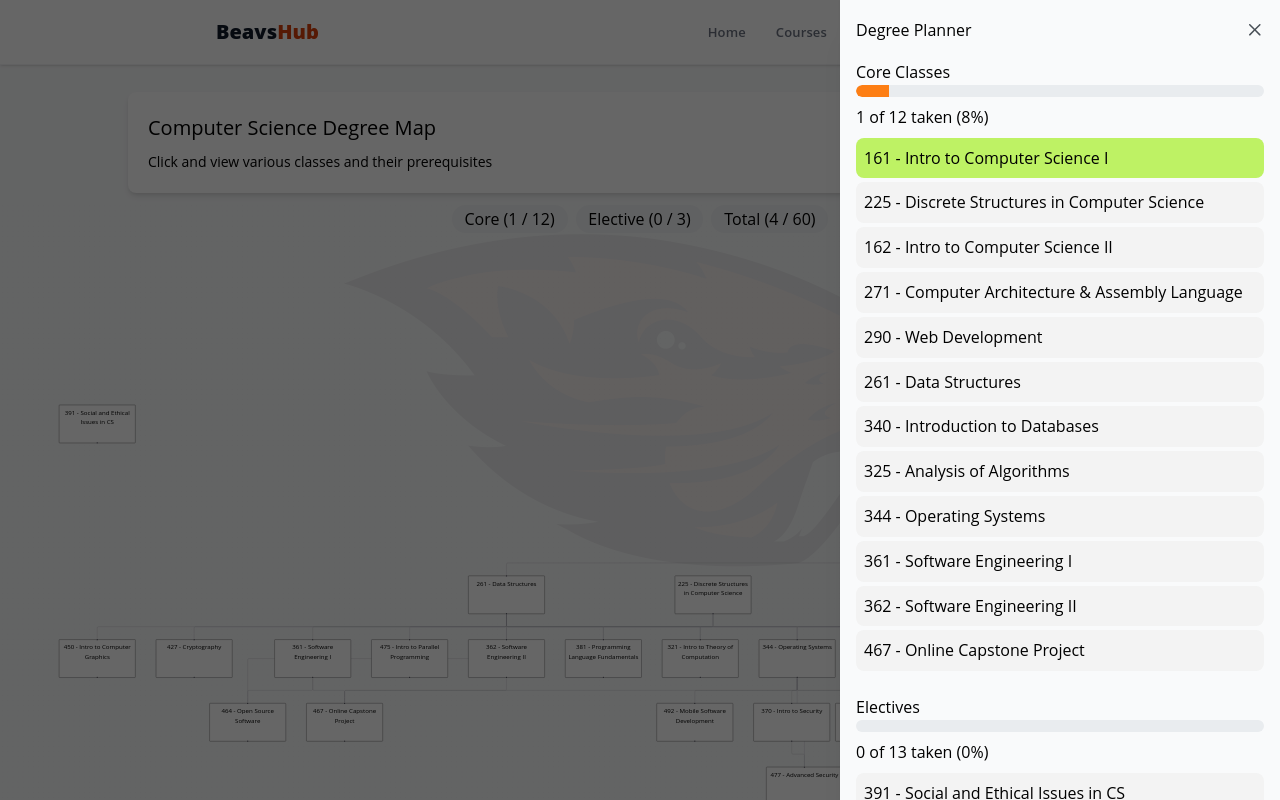
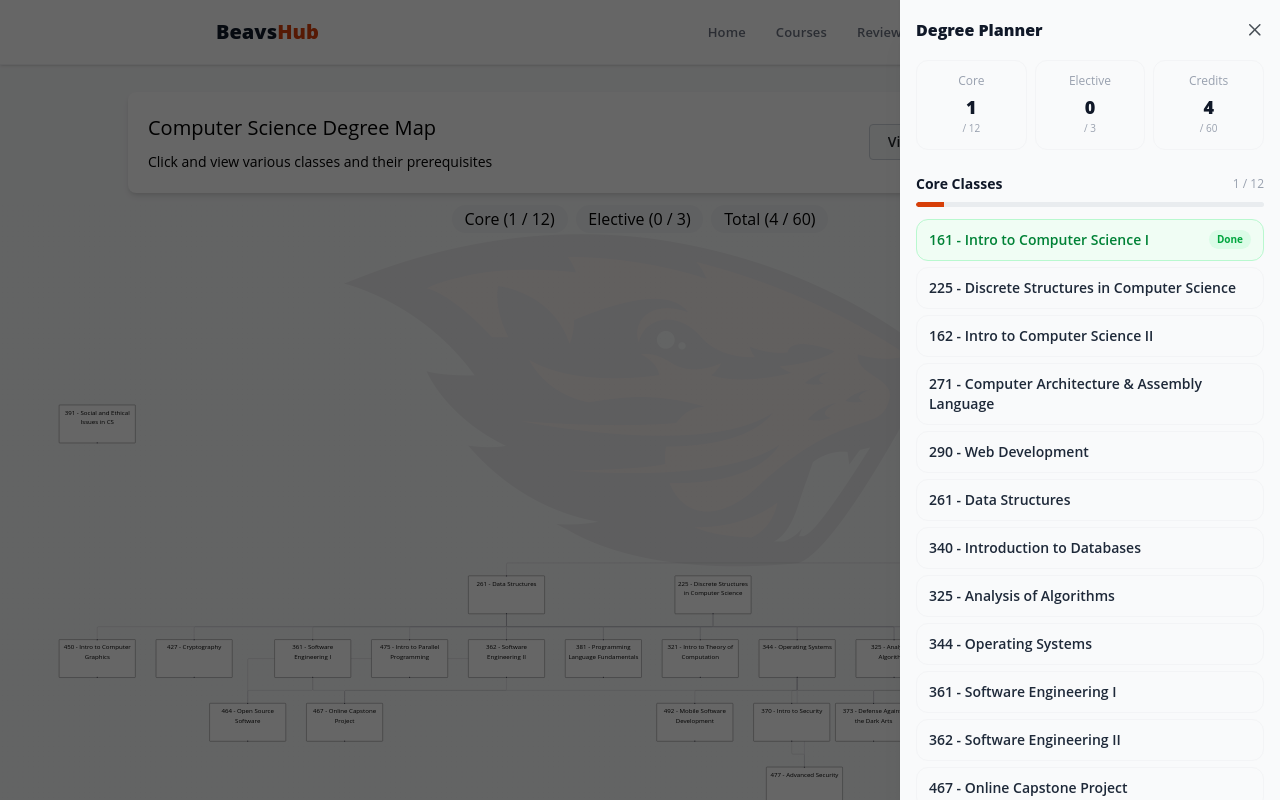
Before and after one commit to paul-nguyen-1/BeavsHubV2, a React (Vite) app in the folder client/: page /planner in a window 1280 px wide. Both pictures are taken after a click on the element "161 - Intro to Computer Science I". Shown: the top 800 px of the page. Built offline with nearby package versions, Linux system fonts and the light colour scheme; no server answers.

Commit message:
Refactor LayoutFlow and Planner components; enhance UI with new layout and button features, and update view mode in Course component

```diff
--- a/client/src/components/reactFlow/layoutFlow.jsx
+++ b/client/src/components/reactFlow/layoutFlow.jsx
@@ -17,7 +17,6 @@ import {
   useReactFlow,
 } from "@xyflow/react";
 import "@xyflow/react/dist/style.css";
-import { useDisclosure } from "@mantine/hooks";
 import { Drawer, Pill, Progress, Text } from "@mantine/core";
 import { classType } from "../../misc/utils.js";
 import { Link } from "@tanstack/react-router";
@@ -150,9 +149,8 @@ const getLayoutedElements = (nodes, edges, options = {}) => {
     .catch(console.error);
 };
 
-export const LayoutFlow = () => {
+export const LayoutFlow = ({ opened, open, close }) => {
   const dispatch = useDispatch();
-  const [opened, { open, close }] = useDisclosure(false);
   const { fitView } = useReactFlow();
   const [currentNodeId, setCurrentNodeId] = useState(null);
   const [activeDirection, setActiveDirection] = useState("DOWN");
@@ -360,77 +358,98 @@ export const LayoutFlow = () => {
         opened={opened}
         onClose={close}
         position="right"
-        title="Degree Planner"
+        size="sm"
+        title={<span className="font-black text-gray-900">Degree Planner</span>}
       >
-        <h3>Core Classes</h3>
-        <Progress value={percentCore} size="lg" color="orange" radius="xl" />
-        <p style={{ marginTop: "0.5rem" }}>
-          {takenCore} of {coreNodes.length} taken ({percentCore}%)
-        </p>
-        <div style={{ marginTop: "0.5rem", marginBottom: "1.5rem" }}>
-          {coreNodes.map((node) => (
-            <div
-              key={node.id}
-              style={{
-                padding: "0.5rem",
-                marginBottom: "0.25rem",
-                borderRadius: "0.5rem",
-                backgroundColor: node.taken ? "#bef264" : "#f3f3f3",
-              }}
-            >
-              <Link
-                key={node.data?.label}
-                to="/reviews"
-                onClick={() =>
-                  dispatch(setSelectedCourse(`CS ${node.data?.label}`))
-                }
-              >
-                {node.data?.label}
-              </Link>
+        <div className="flex flex-col gap-6">
+
+          {/* Summary pills */}
+          <div className="grid grid-cols-3 gap-2">
+            {[
+              { label: "Core", taken: takenCore, total: 12 },
+              { label: "Elective", taken: takenElectives, total: 3 },
+              { label: "Credits", taken: takenCore * 4 + takenElectives * 4, total: 60 },
+            ].map(({ label, taken, total }) => (
+              <div key={label} className="flex flex-col items-center bg-gray-50 border border-gray-100 rounded-xl py-3 px-2">
+                <span className="text-xs text-gray-400 font-medium mb-1">{label}</span>
+                <span className="text-lg font-black text-gray-900">{taken}</span>
+                <span className="text-[10px] text-gray-400">/ {total}</span>
               </div>
             ))}
           </div>
-        <h3>Electives</h3>
-        <Progress
-          value={percentElectives}
-          size="lg"
-          color="orange"
-          radius="xl"
-        />
-        <p style={{ marginTop: "0.5rem" }}>
-          {takenElectives} of {electiveNodes.length} taken ({percentElectives}
-          %)
-        </p>
-        <div style={{ marginTop: "0.5rem" }}>
+
+          {/* Core section */}
+          <div>
+            <div className="flex items-center justify-between mb-2">
+              <span className="text-sm font-bold text-gray-900">Core Classes</span>
+              <span className="text-xs text-gray-400">{takenCore} / 12</span>
+            </div>
+            <Progress value={percentCore} size="sm" color="#d73f09" radius="xl" mb="sm" />
+            <div className="flex flex-col gap-1.5">
+              {coreNodes.map((node) => (
+                <Link
+                  key={node.id}
+                  to="/reviews"
+                  onClick={() => dispatch(setSelectedCourse(`CS ${node.data?.label}`))}
+                  className="no-underline"
+                >
+                  <div className={`flex items-center justify-between rounded-xl px-3 py-2.5 border transition-all duration-150 ${
+                    node.taken
+                      ? "bg-green-50 border-green-200"
+                      : "bg-gray-50 border-gray-100 hover:bg-orange-50 hover:border-orange-100"
+                  }`}>
+                    <span className={`text-sm font-semibold ${node.taken ? "text-green-700" : "text-gray-800"}`}>
+                      {node.data?.label}
+                    </span>
+                    {node.taken && (
+                      <span className="text-[10px] font-bold text-green-600 bg-green-100 px-2 py-0.5 rounded-full">Done</span>
+                    )}
+                  </div>
+                </Link>
+              ))}
+            </div>
+          </div>
+
+          {/* Electives section */}
+          <div>
+            <div className="flex items-center justify-between mb-2">
+              <span className="text-sm font-bold text-gray-900">Electives</span>
+              <span className="text-xs text-gray-400">{takenElectives} / 3</span>
+            </div>
+            <Progress value={percentElectives} size="sm" color="#f28705" radius="xl" mb="sm" />
+            <div className="flex flex-col gap-1.5">
               {electiveNodes.map((node) => (
-            <div
+                <Link
                   key={node.id}
-              style={{
-                padding: "0.5rem",
-                marginBottom: "0.25rem",
-                borderRadius: "0.5rem",
-                backgroundColor: node.taken ? "#bef264" : "#f3f3f3",
-              }}
+                  to="/reviews"
+                  onClick={() => dispatch(setSelectedCourse(`CS ${node.data?.label}`))}
+                  className="no-underline"
                 >
-              <Link
-                key={node.data?.label}
-                to="/reviews"
-                onClick={() =>
-                  dispatch(setSelectedCourse(`CS ${node.data?.label}`))
-                }
-              >
+                  <div className={`flex items-center justify-between rounded-xl px-3 py-2.5 border transition-all duration-150 ${
+                    node.taken
+                      ? "bg-green-50 border-green-200"
+                      : "bg-gray-50 border-gray-100 hover:bg-orange-50 hover:border-orange-100"
+                  }`}>
+                    <span className={`text-sm font-semibold ${node.taken ? "text-green-700" : "text-gray-800"}`}>
                       {node.data?.label}
+                    </span>
+                    {node.taken && (
+                      <span className="text-[10px] font-bold text-green-600 bg-green-100 px-2 py-0.5 rounded-full">Done</span>
+                    )}
+                  </div>
                 </Link>
+              ))}
             </div>
-          ))}
+          </div>
+
         </div>
       </Drawer>
     </ReactFlow>
   );
 };
 
-export const LayoutFlowWithProvider = () => (
+export const LayoutFlowWithProvider = ({ opened, open, close }) => (
   <ReactFlowProvider>
-    <LayoutFlow />
+    <LayoutFlow opened={opened} open={open} close={close} />
   </ReactFlowProvider>
 );
--- a/client/src/routes/courses.tsx
+++ b/client/src/routes/courses.tsx
@@ -48,7 +48,7 @@ function SortArrow({ active, asc }: { active: boolean; asc: boolean }) {
 function Course() {
   const dispatch = useDispatch();
   const navigate = useNavigate();
-  const [viewMode, setViewMode] = useState<"list" | "grid">("list");
+  const [viewMode, setViewMode] = useState<"list" | "grid">("grid");
   const [sortField, setSortField] = useState<SortField>("course");
   const [sortAsc, setSortAsc] = useState(true);
 
--- a/client/src/routes/planner.lazy.jsx
+++ b/client/src/routes/planner.lazy.jsx
@@ -1,13 +1,16 @@
 import { createLazyFileRoute } from "@tanstack/react-router";
 import { LayoutFlowWithProvider } from "../components/reactFlow/layoutFlow";
 import background from "../assets/Beaver_background.png";
-import { Text } from "@mantine/core";
+import { Button, Text } from "@mantine/core";
+import { useDisclosure } from "@mantine/hooks";
 
 export const Route = createLazyFileRoute("/planner")({
   component: Planner,
 });
 
 function Planner() {
+  const [opened, { open, close }] = useDisclosure(false);
+
   return (
     <div style={{ width: "100vw", height: "100vh" }}>
       <img
@@ -17,16 +20,32 @@ function Planner() {
         style={{ width: "600px", height: "auto" }}
       />
       <div className="w-full px-5 md:px-32 py-5">
-        <div className="relative top-2 flex flex-row flex-wrap w-full bg-white rounded-lg shadow-md">
+        <div className="relative top-2 flex flex-row flex-wrap items-center justify-between w-full bg-white rounded-lg shadow-md">
           <div className="flex flex-col gap-2 p-5">
             <Text fz="xl">Computer Science Degree Map</Text>
             <Text fz="sm">
               Click and view various classes and their prerequisites
             </Text>
           </div>
+          <div className="flex items-center gap-2 p-5">
+            <Button variant="default" size="sm" onClick={open}>
+              View Planner
+            </Button>
+            <Button
+              size="sm"
+              color="#d73f09"
+              onClick={() => {
+                localStorage.removeItem("flowNodes");
+                localStorage.removeItem("flowEdges");
+                window.location.reload();
+              }}
+            >
+              Clear Planner
+            </Button>
+          </div>
         </div>
       </div>
-      <LayoutFlowWithProvider />
+      <LayoutFlowWithProvider opened={opened} open={open} close={close} />
     </div>
   );
 }
```
Lines whose indentation alone changed are shown as unchanged.
